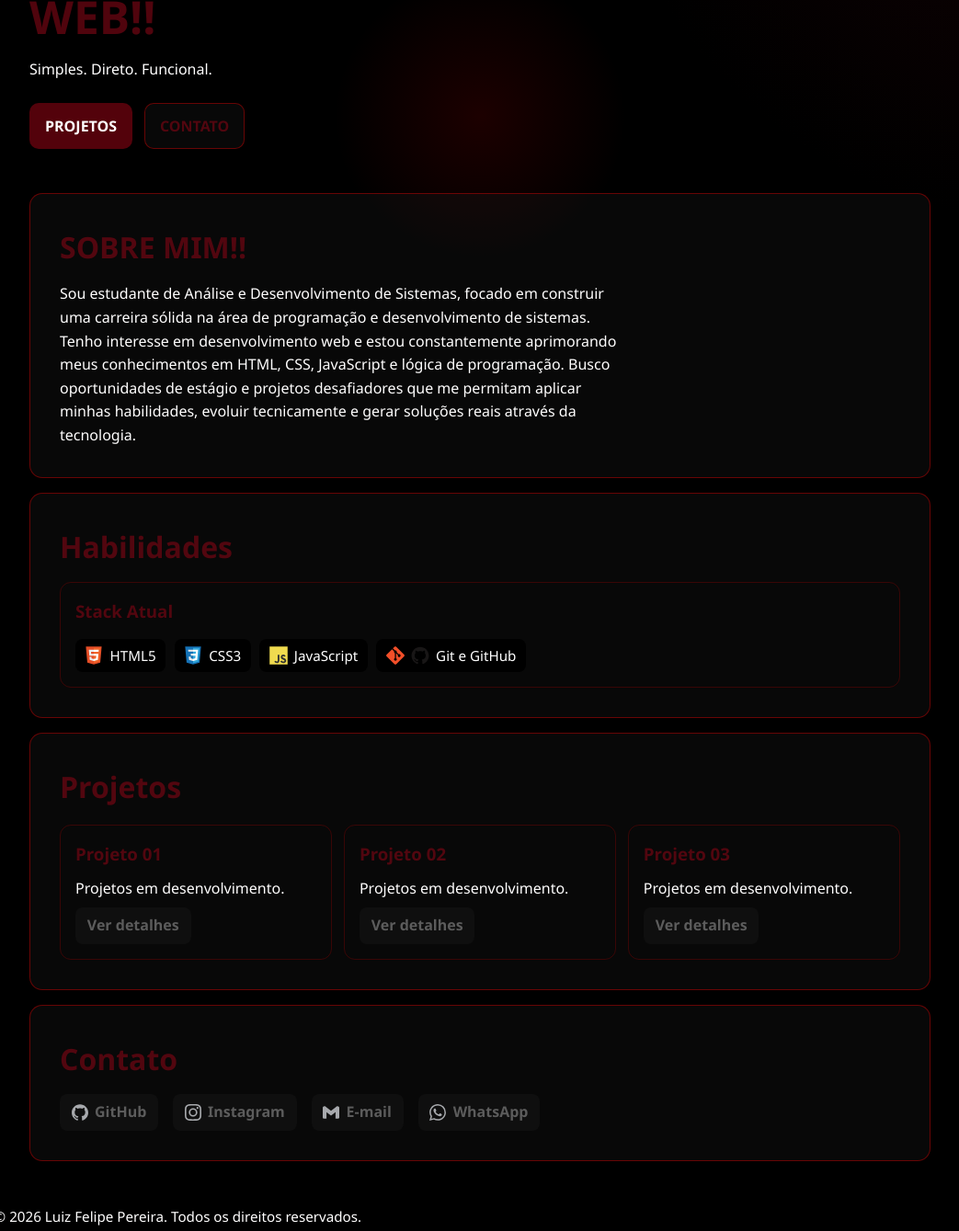
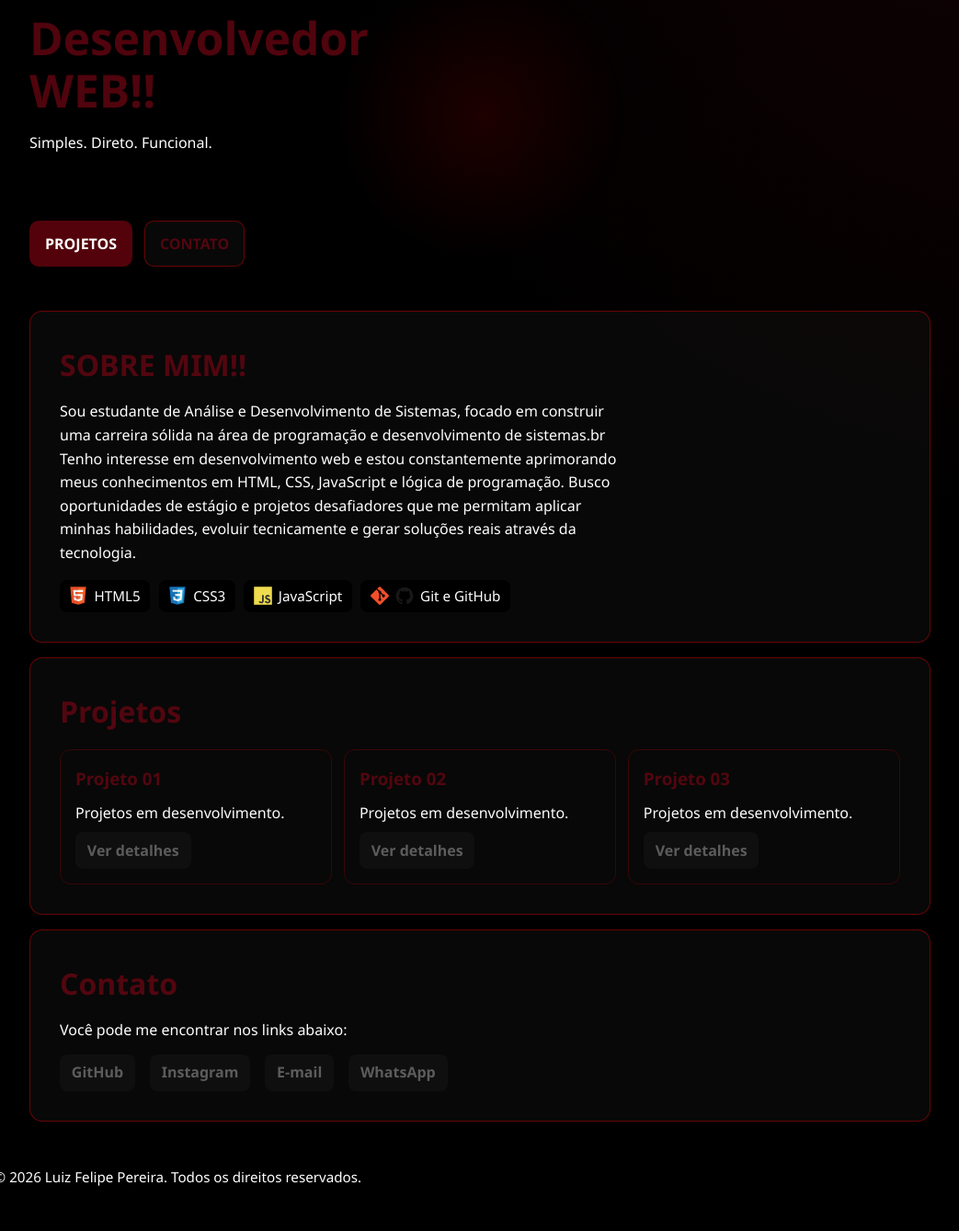
Before and after one commit to luisfelipepereira/site-, a plain HTML site: page index.html in a window 1280 px wide. Shown: the part 273-1612 px from the top of the page at 92% size, without its empty margins (118-1161 px from the left). Drawn offline with Linux system fonts and the light colour scheme.

Commit message:
Update index.html

```diff
--- a/index.html
+++ b/index.html
@@ -1,3 +1,107 @@
+<!DOCTYPE html>
+<html lang="pt-br">
+<head>
+    <meta charset="UTF-8">
+    <meta name="viewport" content="width=device-width, initial-scale=1.0">
+    <meta name="description" content="Portfólio pessoal com projetos, habilidades e formas de contato.">
+    <title>Luiz Felipe Pereira de Lima | Portfólio</title>
+    <link rel="stylesheet" href="estilos/style.css">
+</head>
+<body>
+    <header class="topo">
+        <nav class="container menu">
+            <a class="logo" href="#inicio">Luiz Felipe Pereira</a>
+            <div>
+             <button><a href="#sobre">SOBRE</a></button>
+             <button><a href="#projetos">PROJETOS</a></button>
+             <button><a href="#contato">CONTATO</a></button>
+            </div>
+        </nav>
+    </header>
+
+    <main id="inicio">
+        <section class="hero container">
+            <p class="tag">Desenvolvedor em formação</p>
+            <section class="hero">
+          <h1>Desenvolvedor WEB!!</h1>
+          <p>Simples. Direto. Funcional.</p>
+        </section>
+            <div class="acoes">
+                <a class="botao primario" href="#projetos">PROJETOS</a>
+                <a class="botao secundario" href="#contato">CONTATO</a>
+            </div>
+        </section>
+
+        <section id="sobre" class="container bloco">
+            <h2>SOBRE MIM!!</h2>
+            <p>
+             Sou estudante de Análise e Desenvolvimento de Sistemas, focado em construir
+             uma carreira sólida na área de programação e desenvolvimento de sistemas.br
+             Tenho interesse em desenvolvimento web e estou constantemente aprimorando
+             meus conhecimentos em HTML, CSS, JavaScript e lógica de programação.
+             Busco oportunidades de estágio e projetos desafiadores que me permitam aplicar
+             minhas habilidades, evoluir tecnicamente e gerar soluções reais através da tecnologia.
+            </p>
+            <ul class="habilidades">
+                <li>
+                    <img class="skill-icon" src="imagens/skills/html5.svg" alt="Logo HTML5" width="20" height="20" loading="lazy" decoding="async">
+                    HTML5
+                </li>
+                <li>
+                    <img class="skill-icon" src="imagens/skills/css3.svg" alt="Logo CSS3" width="20" height="20" loading="lazy" decoding="async">
+                    CSS3
+                </li>
+                <li>
+                    <img class="skill-icon" src="imagens/skills/javascript.svg" alt="Logo JavaScript" width="20" height="20" loading="lazy" decoding="async">
+                    JavaScript
+                </li>
+                <li>
+                    <img class="skill-icon" src="imagens/skills/git.svg" alt="Logo Git" width="20" height="20" loading="lazy" decoding="async">
+                    <img class="skill-icon" src="imagens/skills/github.svg" alt="Logo GitHub" width="20" height="20" loading="lazy" decoding="async">
+                    Git e GitHub
+                </li>
+            </ul>
+        </section>
+
+        <section id="projetos" class="container bloco">
+            <h2>Projetos</h2>
+            <div class="grade-projetos">
+                <article class="card">
+                    <h3>Projeto 01</h3>
+                    <p>Projetos em desenvolvimento.</p>
+                    <a href="#" aria-label="Abrir projeto 01">Ver detalhes</a>
+                </article>
+                <article class="card">
+                    <h3>Projeto 02</h3>
+                    <p>Projetos em desenvolvimento.</p>
+                    <a href="#" aria-label="Abrir projeto 02">Ver detalhes</a>
+                </article>
+                <article class="card">
+                    <h3>Projeto 03</h3>
+                    <p>Projetos em desenvolvimento.</p>
+                    <a href="#" aria-label="Abrir projeto 03">Ver detalhes</a>
+                </article>
+            </div>
+        </section>
+
+        <section id="contato" class="container bloco">
+            <h2>Contato</h2>
+            <p>Você pode me encontrar nos links abaixo:</p>
+            <ul class="contato-lista">
+                <li><a href="#" target="_blank" rel="noopener https://github.com/luisfelipepereira" src="imagens/container menu/github-logo_25231.png">GitHub</a></li>
+                <li><a href="#" target="_blank" rel="noopener https://www.instagram.com/luiiisfeliipe_" src="imagens/container menu/instagram-symbol_25425.png">Instagram</a></li>
+                <li><a href="mailto:luisfelipepereira508@gmail.com" src="imagens/container menu/envelope_25236.png">E-mail</a></li>
+                <li><a href="https://wa.me/5535999635717" target="_blank" rel="noopener" src="imagens/container menu/telephone-handle-silhouette_25453.png">WhatsApp</a></li>
+            </ul>
+        </section>
+    </main>
+
+    <footer class="rodape">
+        <p>© 2026 Luiz Felipe Pereira. Todos os direitos reservados.</p>
+    </footer>
+</body>
+</html>
+
 <!DOCTYPE html>
 <html lang="pt-br">
 <head>
```
